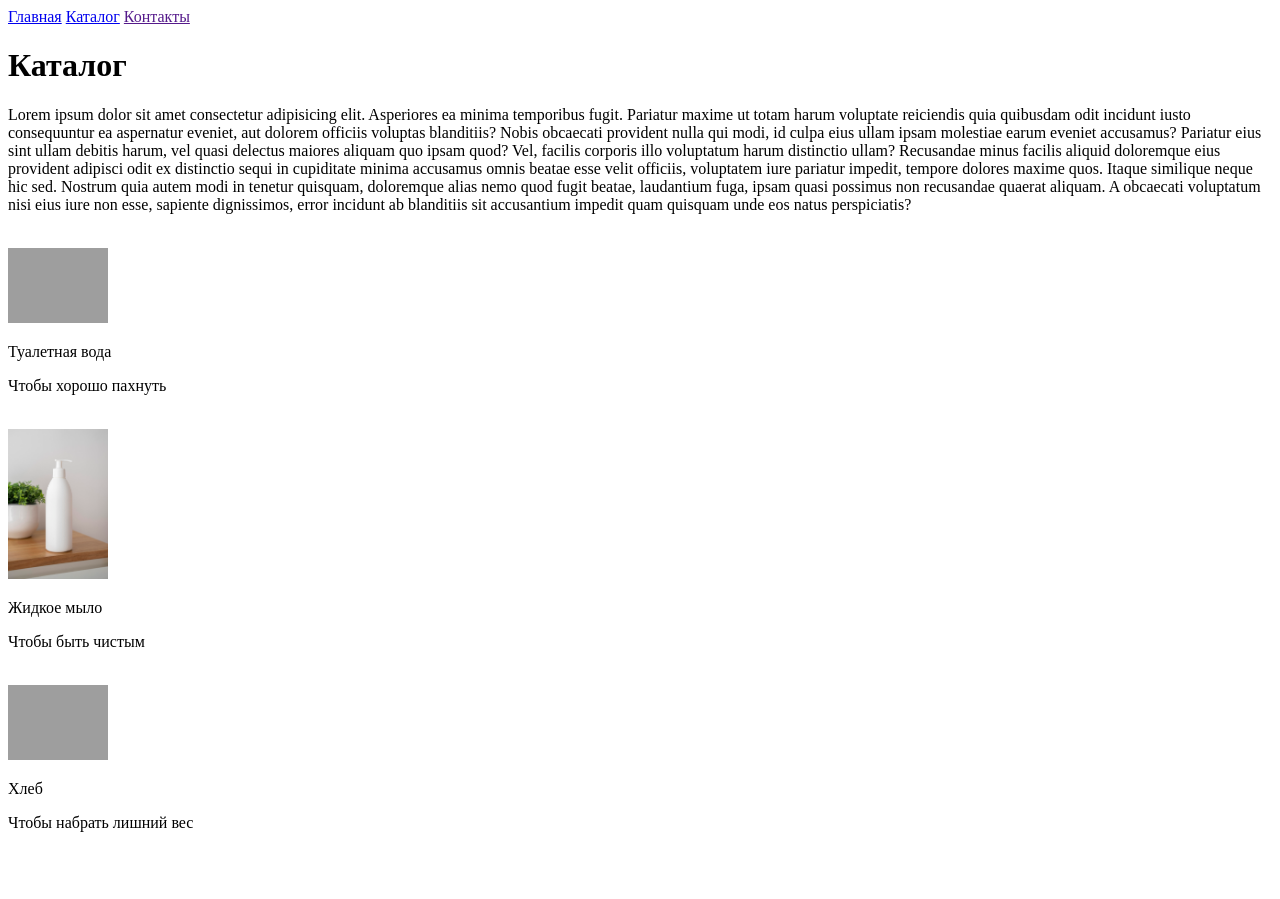
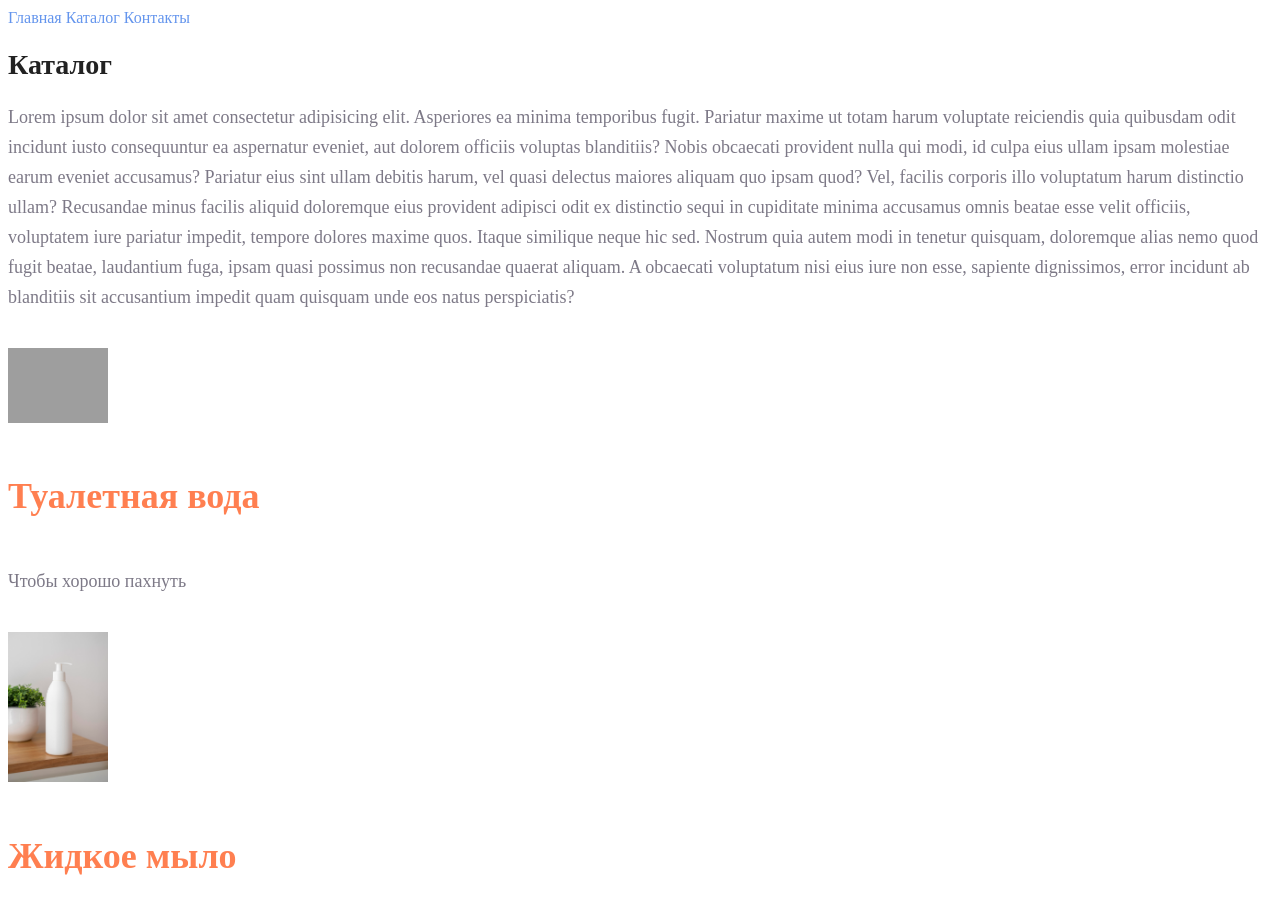
Before and after one commit to bakhaevaea/html-css1, a plain HTML site: page catalog/catalog.html in a window 1280 px wide. Shown: the top 899 px of the page. Before the commit the page ends 848 px from the top, so only its background shows below. Drawn offline with Linux system fonts and the light colour scheme; grey boxes are pictures that could not be loaded.

Commit message:
Основы CSS

```diff
--- a/catalog/catalog.html
+++ b/catalog/catalog.html
@@ -4,24 +4,25 @@
     <meta charset="UTF-8">
     <meta name="viewport" content="width=device-width, initial-scale=1.0">
     <title>Каталог</title>
+    <link rel="stylesheet" href="../style.css">
 </head>
 <body>
-    <a href="../index.html">Главная</a>
-    <a href="catalog.html">Каталог</a>
-    <a href="">Контакты</a>
-    <h1>Каталог</h1>
-    <p>Lorem ipsum dolor sit amet consectetur adipisicing elit. Asperiores ea minima temporibus fugit. Pariatur maxime ut totam harum voluptate reiciendis quia quibusdam odit incidunt iusto consequuntur ea aspernatur eveniet, aut dolorem officiis voluptas blanditiis? Nobis obcaecati provident nulla qui modi, id culpa eius ullam ipsam molestiae earum eveniet accusamus? Pariatur eius sint ullam debitis harum, vel quasi delectus maiores aliquam quo ipsam quod? Vel, facilis corporis illo voluptatum harum distinctio ullam? Recusandae minus facilis aliquid doloremque eius provident adipisci odit ex distinctio sequi in cupiditate minima accusamus omnis beatae esse velit officiis, voluptatem iure pariatur impedit, tempore dolores maxime quos. Itaque similique neque hic sed. Nostrum quia autem modi in tenetur quisquam, doloremque alias nemo quod fugit beatae, laudantium fuga, ipsam quasi possimus non recusandae quaerat aliquam. A obcaecati voluptatum nisi eius iure non esse, sapiente dignissimos, error incidunt ab blanditiis sit accusantium impedit quam quisquam unde eos natus perspiciatis?</p>
+    <a class = "nav_link" href="../index.html">Главная</a>
+    <a class = "nav_link" href="catalog.html">Каталог</a>
+    <a class = "nav_link" href="">Контакты</a>
+    <h1 class="title">Каталог</h1>
+    <p class="text">Lorem ipsum dolor sit amet consectetur adipisicing elit. Asperiores ea minima temporibus fugit. Pariatur maxime ut totam harum voluptate reiciendis quia quibusdam odit incidunt iusto consequuntur ea aspernatur eveniet, aut dolorem officiis voluptas blanditiis? Nobis obcaecati provident nulla qui modi, id culpa eius ullam ipsam molestiae earum eveniet accusamus? Pariatur eius sint ullam debitis harum, vel quasi delectus maiores aliquam quo ipsam quod? Vel, facilis corporis illo voluptatum harum distinctio ullam? Recusandae minus facilis aliquid doloremque eius provident adipisci odit ex distinctio sequi in cupiditate minima accusamus omnis beatae esse velit officiis, voluptatem iure pariatur impedit, tempore dolores maxime quos. Itaque similique neque hic sed. Nostrum quia autem modi in tenetur quisquam, doloremque alias nemo quod fugit beatae, laudantium fuga, ipsam quasi possimus non recusandae quaerat aliquam. A obcaecati voluptatum nisi eius iure non esse, sapiente dignissimos, error incidunt ab blanditiis sit accusantium impedit quam quisquam unde eos natus perspiciatis?</p>
     <br>
     <img src="../img/perfume.jpg" alt="perfume" width="100">
-    <p>Туалетная вода</p>
-    <p>Чтобы хорошо пахнуть</p>
+    <h2 class="subtitle">Туалетная вода</h2>
+    <p class="text">Чтобы хорошо пахнуть</p>
     <br>
     <img src="../img/soap.jpg" alt="soap" width="100">
-    <p>Жидкое мыло</p>
-    <p>Чтобы быть чистым</p>
+    <h2 class="subtitle">Жидкое мыло</h2>
+    <p class="text">Чтобы быть чистым</p>
     <br>
     <img width="100" src="../img/bread.jpg" alt="bread">
-    <p>Хлеб</p>
-    <p>Чтобы набрать лишний вес</p>
+    <h2 class="subtitle">Хлеб</h2>
+    <p class="text">Чтобы набрать лишний вес</p>
 </body>
 </html>
--- /dev/null
+++ b/style.css
@@ -0,0 +1,28 @@
+a {
+    text-decoration: none;
+}
+.nav_link {
+    color: cornflowerblue;
+    font-size: 16px;
+    line-height: 20px;
+}
+.title{
+    color: #222222;
+    font-size: 28px;
+    line-height: 36px;
+    font-weight: bold;
+}
+.text{
+    font-style: normal;
+    font-weight: 300;
+    font-size: 18px;
+    line-height: 30px;
+    color: #7D7987;
+}
+.subtitle{
+    color: coral;
+    font-style: normal;
+    font-weight: 700;
+    font-size: 36px;
+    line-height: 80px;
+}
```
Also changed, not shown: index.html (+10 -9 lines).
